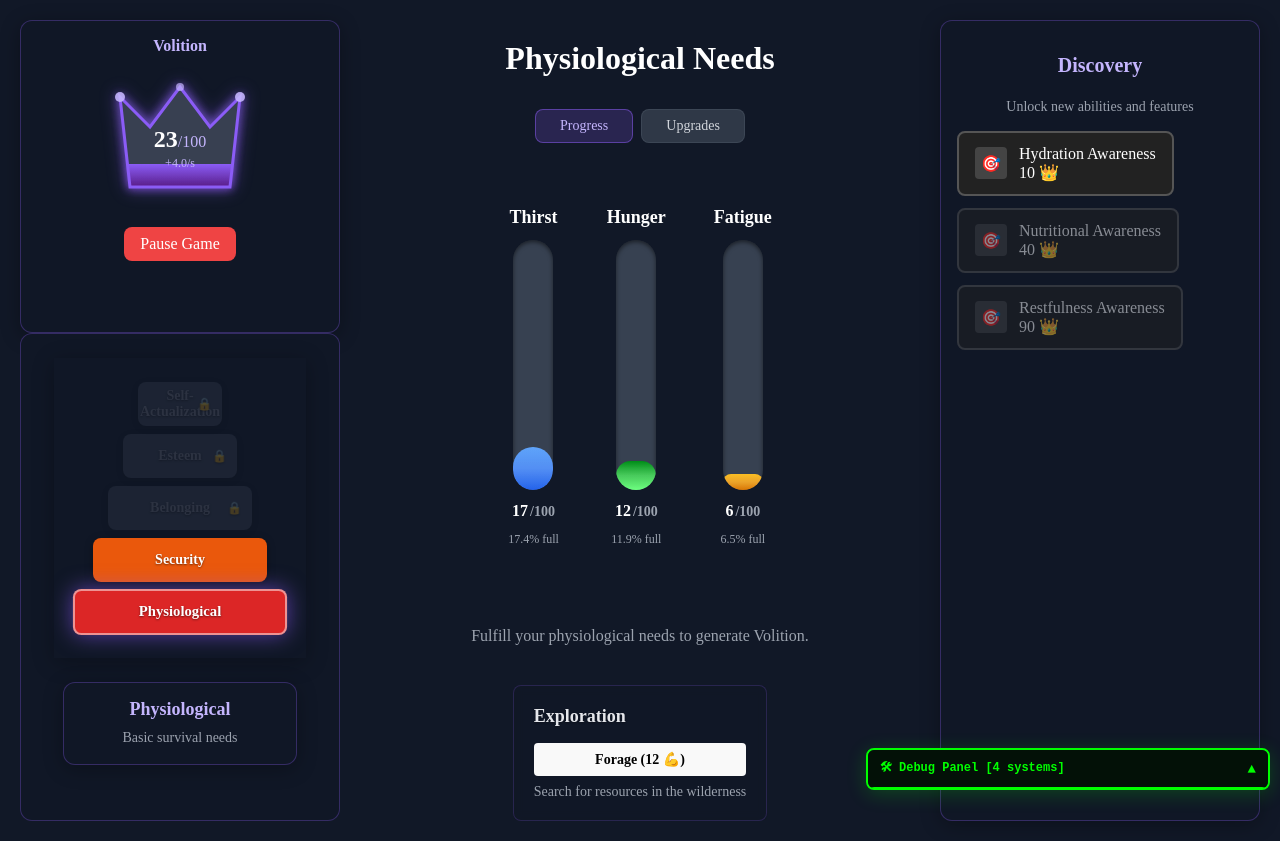
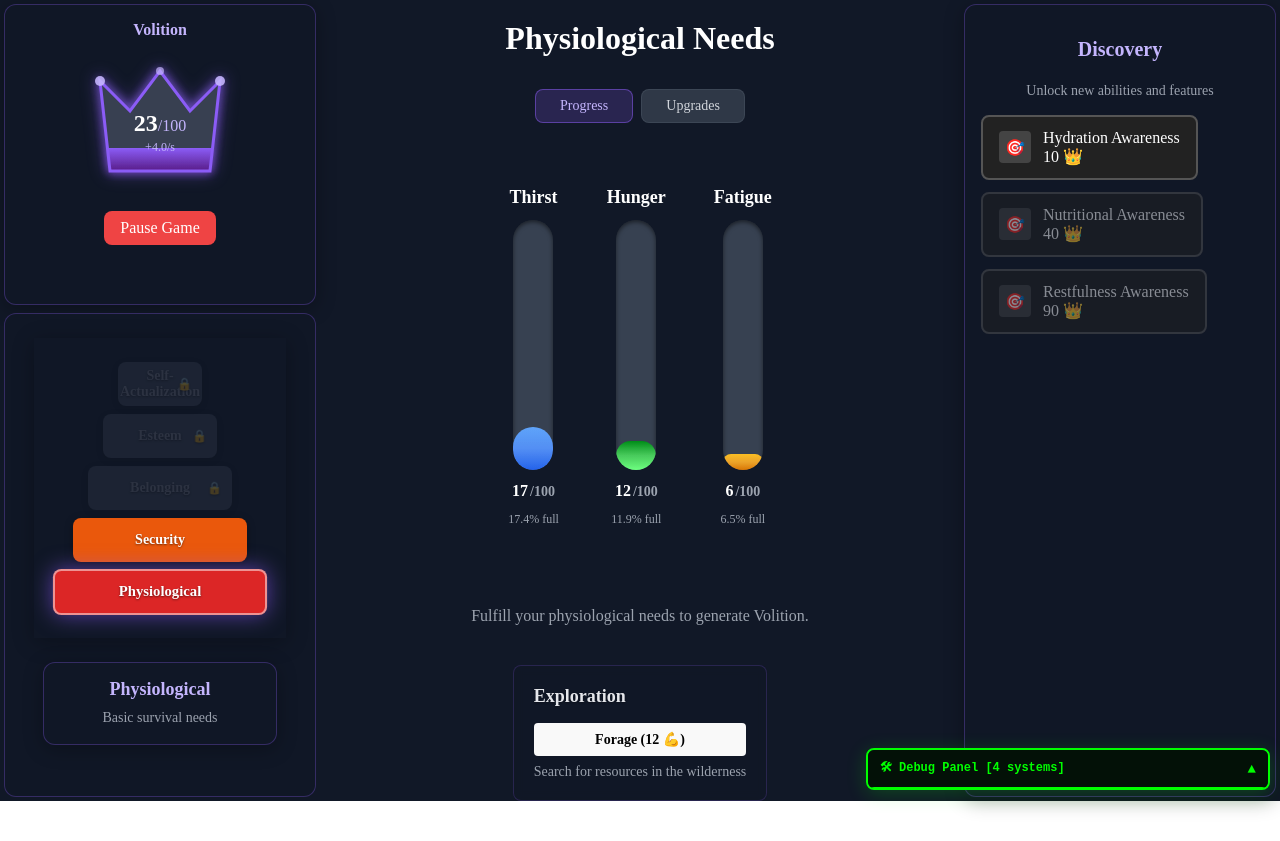
Before and after one commit to BMorin87/delta-drive, a React (Vite) app: page / in a window 1280 px wide. After the commit the page ends 801 px from the top, so only its background shows below. Built offline with nearby package versions, Linux system fonts and the light colour scheme.

Commit message:
Fix layout for Android S8+ devices
Content panels now display correctly on viewports as narrow as 360px wide.

```diff
--- a/src/styles/DeltaGame.css
+++ b/src/styles/DeltaGame.css
@@ -2,7 +2,6 @@
   min-height: 100vh;
   width: 100vw;
   display: grid;
-  padding: 20px;
   box-sizing: border-box;
   background-color: #111827;
   color: white;
@@ -29,13 +28,15 @@
   background: rgba(17, 24, 39, 0.9);
   backdrop-filter: blur(10px);
   border-radius: 12px;
-  padding: 1rem;
+  padding: 0.5rem;
+  padding-top: 1rem;
   border: 1px solid rgba(139, 92, 246, 0.3);
   box-shadow: 0 4px 20px rgba(0, 0, 0, 0.3);
   display: flex;
   flex-direction: column;
   align-items: center;
-  min-width: 160px;
+  min-width: 140px;
+  margin: 0.25rem;
   grid-area: volition;
 }
 
@@ -46,5 +47,6 @@
   padding: 1rem;
   border: 1px solid rgba(139, 92, 246, 0.3);
   box-shadow: 0 4px 20px rgba(0, 0, 0, 0.3);
+  margin: 0.25rem;
   grid-area: discovery;
 }
--- a/src/styles/HierarchyNavigation.css
+++ b/src/styles/HierarchyNavigation.css
@@ -8,6 +8,7 @@
   align-items: center;
   gap: 1.5rem;
   grid-area: nav;
+  margin: 0.25rem;
 }
 
 .pyramid-wrapper {
```
